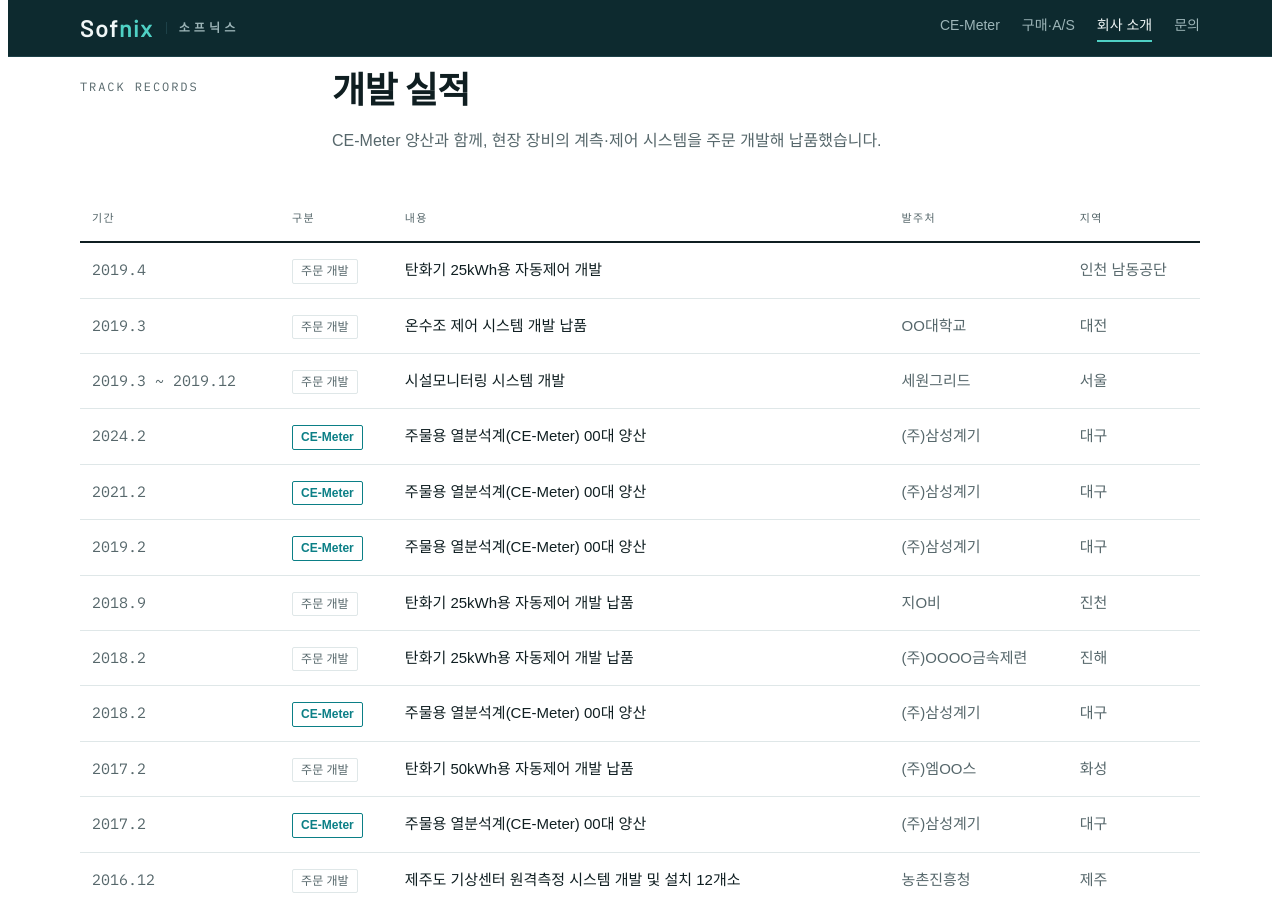
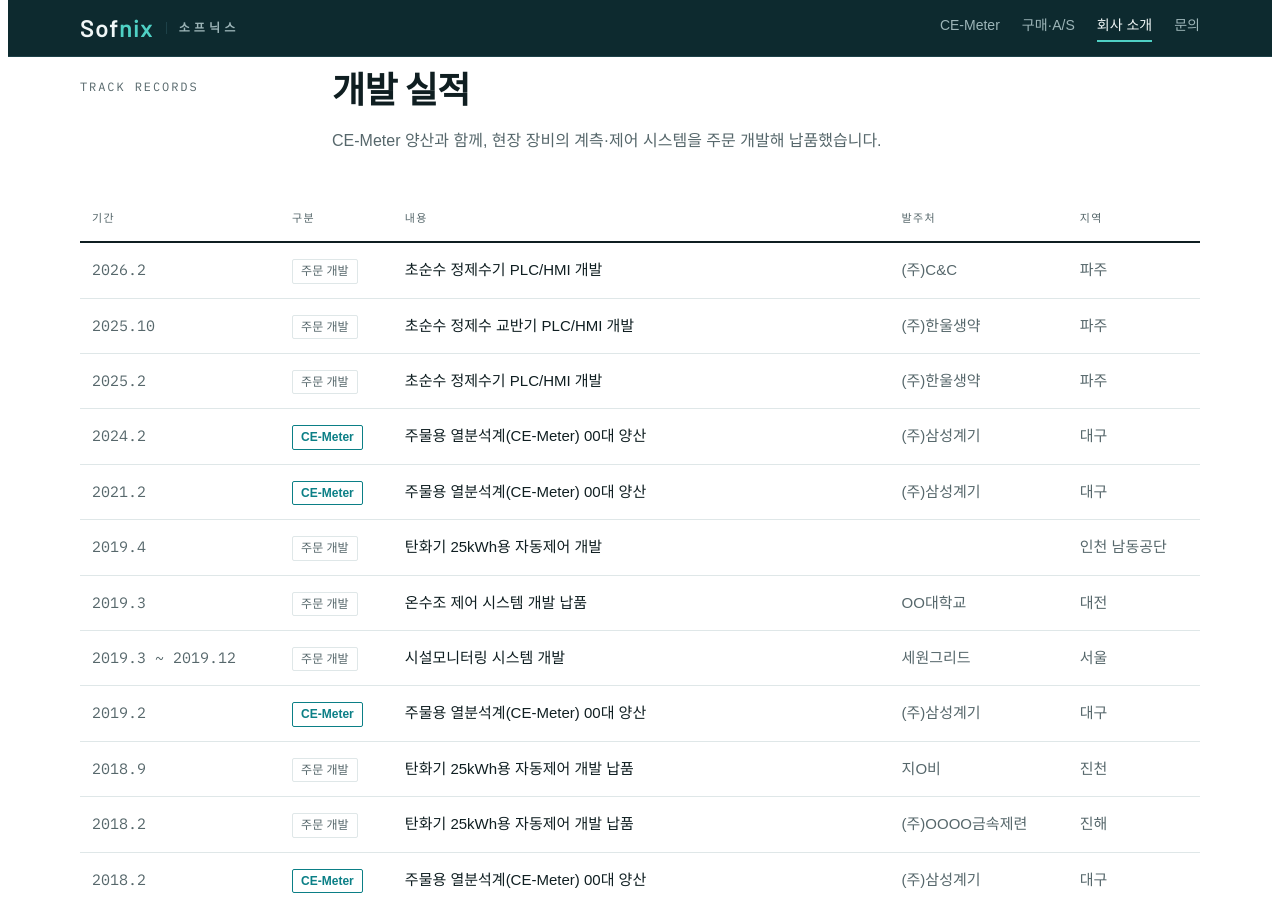
Before and after one commit to tenfloor/sofnix.github.io, a Jekyll site: the page built from about.html, in a window 1280 px wide and 900 px high, scrolled down 1104 px. Built offline with Jekyll 4.4.1, drawn with Linux system fonts in a browser that asks for light colours; some web fonts are replaced.

Commit message:
Update records.yml

```diff
--- a/_data/records.yml
+++ b/_data/records.yml
@@ -75,18 +75,6 @@
   client: "(주)삼성계기"
   place: 대구
 
-- area: product
-  date: "2021.2"
-  title: 주물용 열분석계(CE-Meter) 00대 양산
-  client: "(주)삼성계기"
-  place: 대구
-
-- area: product
-  date: "2024.2"
-  title: 주물용 열분석계(CE-Meter) 00대 양산
-  client: "(주)삼성계기"
-  place: 대구
-
 - area: custom
   date: "2019.3 ~ 2019.12"
   title: 시설모니터링 시스템 개발
@@ -104,3 +92,33 @@
   title: 탄화기 25kWh용 자동제어 개발
   client: ""
   place: 인천 남동공단
+
+- area: product
+  date: "2021.2"
+  title: 주물용 열분석계(CE-Meter) 00대 양산
+  client: "(주)삼성계기"
+  place: 대구
+
+- area: product
+  date: "2024.2"
+  title: 주물용 열분석계(CE-Meter) 00대 양산
+  client: "(주)삼성계기"
+  place: 대구
+
+- area: custom
+  date: "2025.2"
+  title: 초순수 정제수기 PLC/HMI 개발
+  client: "(주)한울생약"
+  place: 파주
+
+- area: custom
+  date: "2025.10"
+  title: 초순수 정제수 교반기 PLC/HMI 개발
+  client: "(주)한울생약"
+  place: 파주
+
+- area: custom
+  date: "2026.2"
+  title: 초순수 정제수기 PLC/HMI 개발
+  client: "(주)C&C"
+  place: 파주
```
